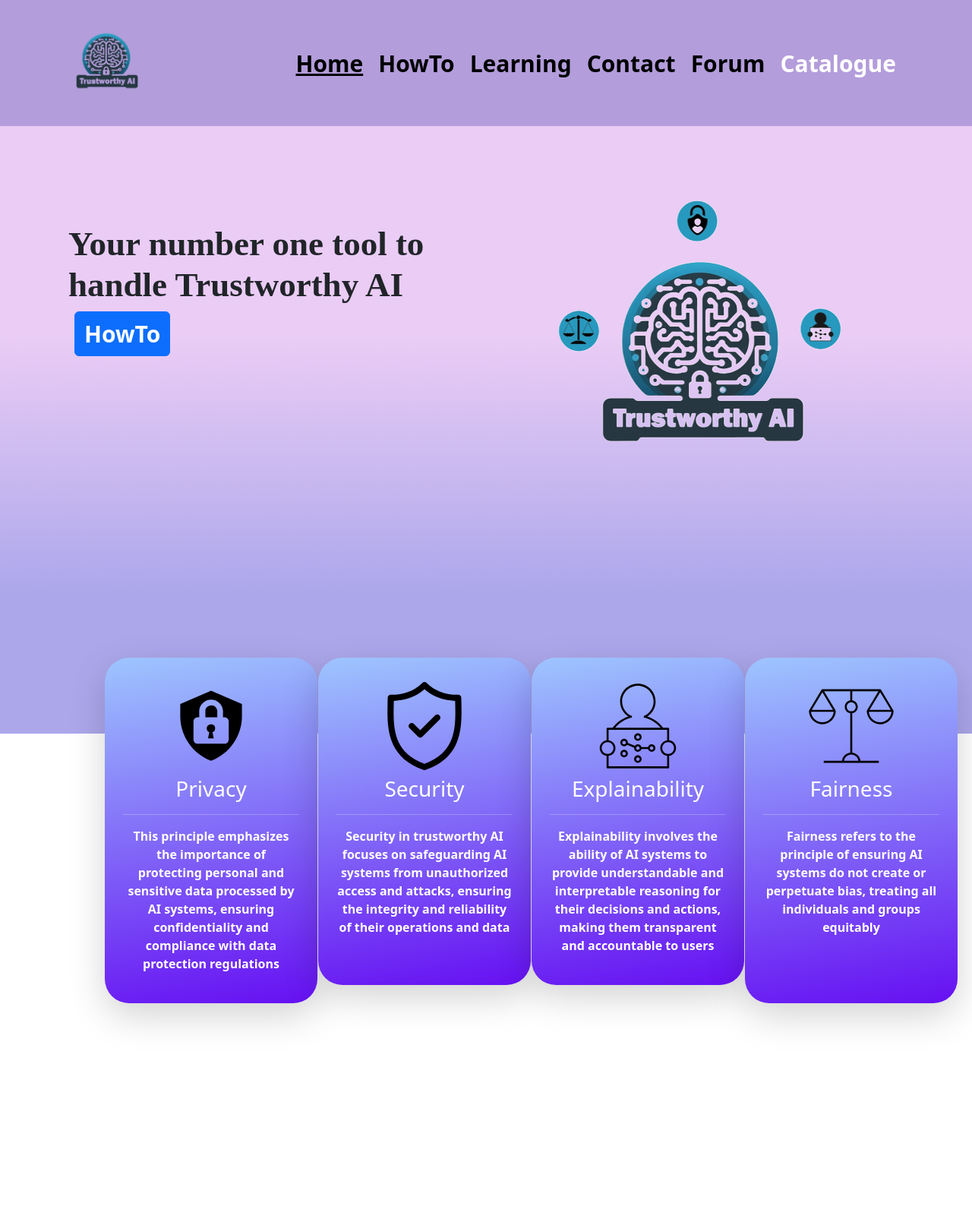
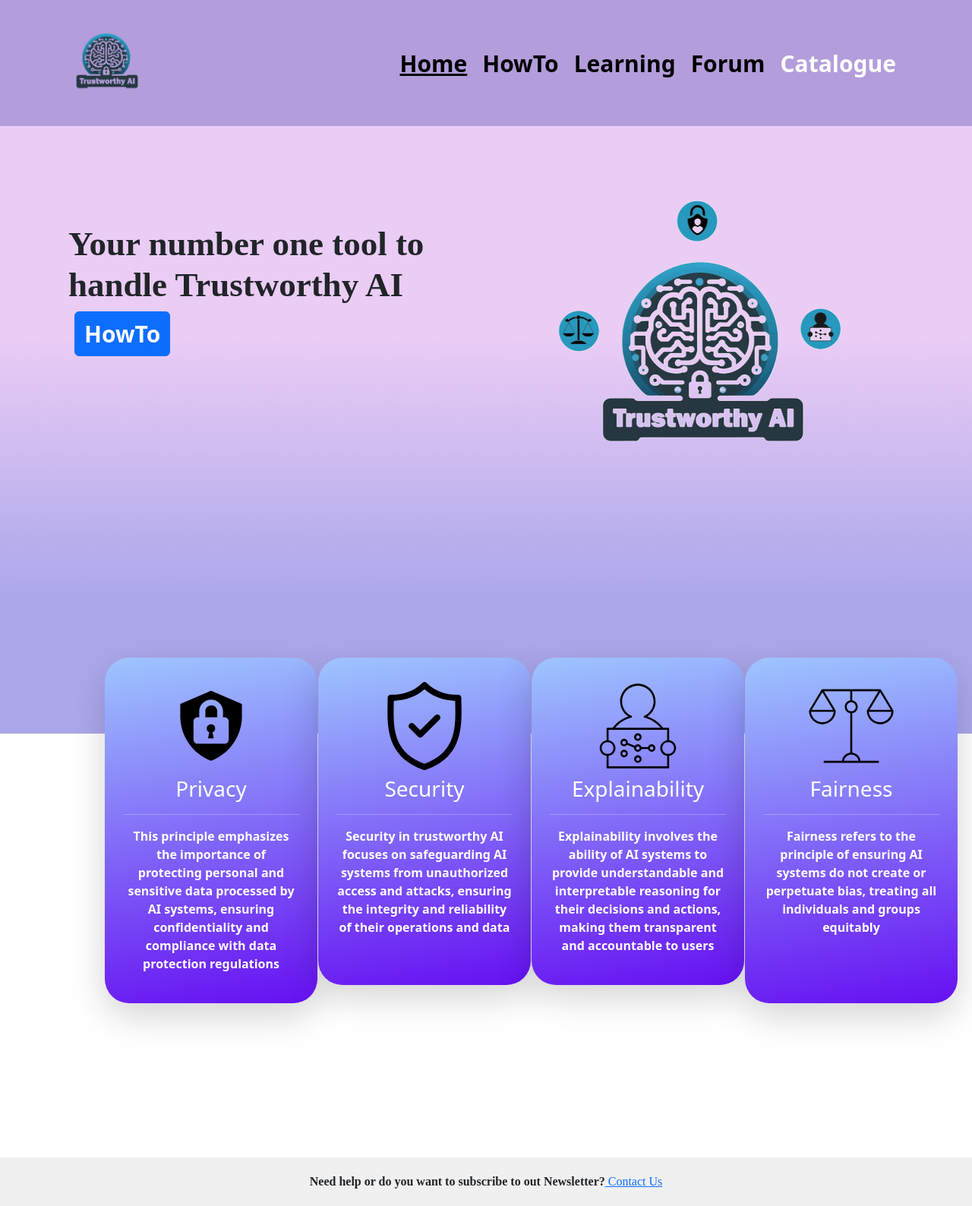
Before and after one commit to dom976/POLARIS_framework_GUI, a React (Vite) app: page /Homepage in a window 1280 px wide. Shown: the whole page at 76% size. Before the commit the page ends 1524 px from the top, so only its background shows below. Built offline with nearby package versions, Linux system fonts and the light colour scheme.

Commit message:
Ri-messe le voci Threat e Sub-Threat nelle flashcard; rimosso il Contact dalla Navbar e spostato nel footer della homepage

```diff
--- a/src/Catalogue.jsx
+++ b/src/Catalogue.jsx
@@ -306,19 +306,31 @@ const Catalogue = () => {
   >
     <h4>{flashcard.Category}</h4>
 
-
     <div style={{ fontSize: '14px', margin: '5px 0', fontFamily: 'Lucida Fax' }}>
       {expandedFlashcard === flashcard.id ? (flashcard.Category === 'Explainability' ? formatText(flashcard['Explanation Goal']) : formatText(flashcard.fullDescription)) : (flashcard.Category === 'Explainability' ? formatText(truncateExplanationGoal(flashcard.previewExplanationGoal)) : formatText(truncateDescription(flashcard.previewDescription)))}
     </div>
 
+
     {expandedFlashcard === flashcard.id && (
       <div onClick={(e) => e.stopPropagation()}>
-                  <div className="phases-container">SDLC Phase:</div>
+        <div className="phases-container"><strong>SDLC Phase:</strong></div>
         {Object.entries(flashcard.phases).map(([phase, action], idx) => (
           <p key={idx} className="phase-info">
             <strong>{handlePhaseName(phase)}:</strong> {action}
           </p>
         ))}
+
+        {flashcard.Threat && (
+          <p className="threat-info">
+            <strong>Threat:</strong> {flashcard.Threat}
+          </p>
+        )}
+
+        {flashcard['Sub-Threat'] && (
+          <p className="sub-threat-info">
+            <strong>Sub-Threat:</strong> {flashcard['Sub-Threat']}
+          </p>
+        )}
       </div>
     )}
   </div>
--- a/src/Homepage.jsx
+++ b/src/Homepage.jsx
@@ -1,5 +1,5 @@
 //Homepage
-
+import { Link } from 'react-router-dom'; // Importa il componente Link
 import { Route, Routes } from "react-router-dom";
 import Navbar from "./Navbar";
 import Contact from "./Contact";
@@ -14,7 +14,17 @@ function Homepage() {
 <Intro></Intro>
   <Infocard></Infocard>
 
+  <footer style={{ fontFamily: 'Lucida fax', textAlign: 'center', padding: '20px', backgroundColor: '#f0f0f0' }}>
+
+        <strong> Need help or do you want to subscribe to out Newsletter?</strong>
+
+        <Link to="/Contact"> Contact Us</Link>
+      </footer>
+
+
 </section>
+
+
 
   );
 }
--- a/src/Navbar.jsx
+++ b/src/Navbar.jsx
@@ -75,18 +75,6 @@ function Navbar() {
                 </NavLink>
               </li>
               <li className="nav-item">
-                <NavLink
-                  to="/Contact"
-                  style={({ isActive }) => ({
-                    ...baseStyle,
-                    ...(isActive ? activeHoverStyle : {}),
-                  })}
-                  className="nav-link"
-                >
-                  Contact
-                </NavLink>
-              </li>
-              <li className="nav-item">
                 <a
                   href="https://localhost/securedevai"
                   style={baseStyle}
```
Lines whose indentation alone changed are shown as unchanged.
